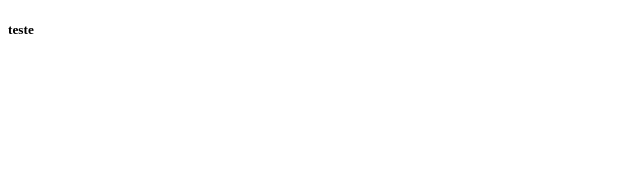
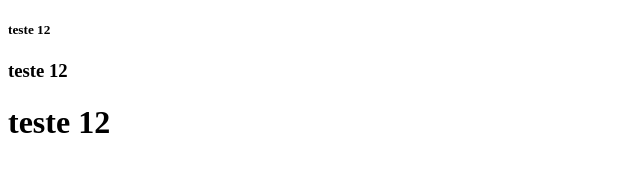
Before and after one commit to Samuel2075/POO, a plain HTML site: page index.html in a window 1280 px wide. Shown: the whole page, without its empty margins (0-640 px from the left). Drawn offline with Linux system fonts and the light colour scheme.

Commit message:
Primeira pull request

```diff
--- a/index.html
+++ b/index.html
@@ -7,6 +7,8 @@
     <title>Document</title>
 </head>
 <body>
-    <h5>teste</h5>
+    <h5>teste 12</h5>
+    <h3>teste 12</h3>
+    <h1>teste 12</h1>
 </body>
 </html>
```
